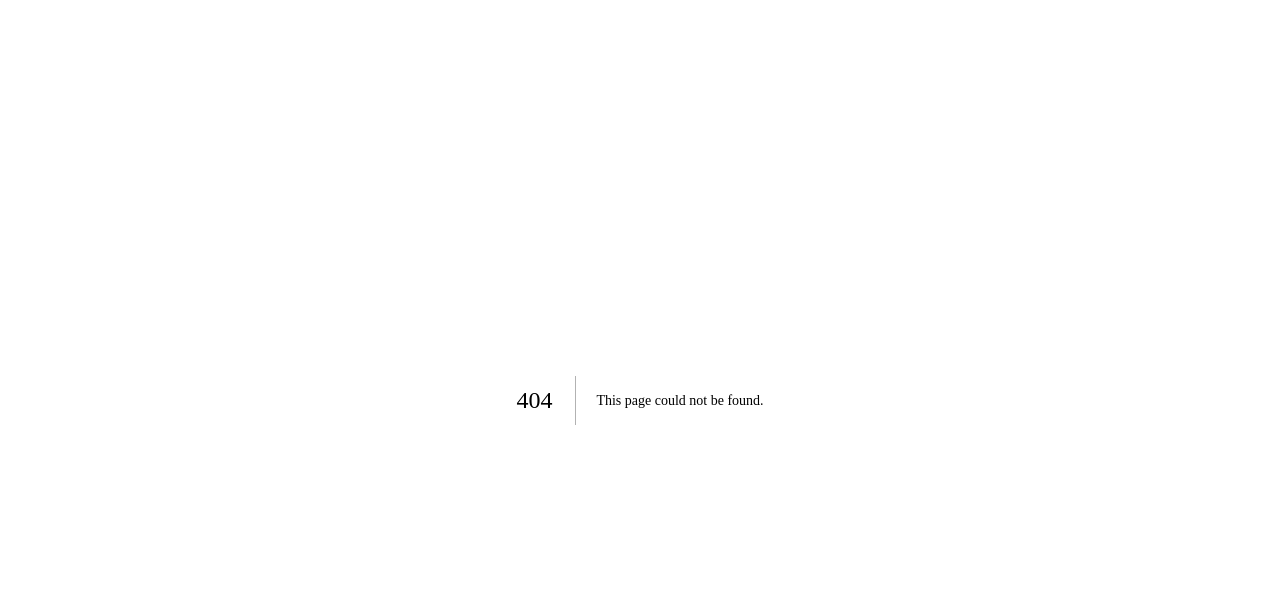
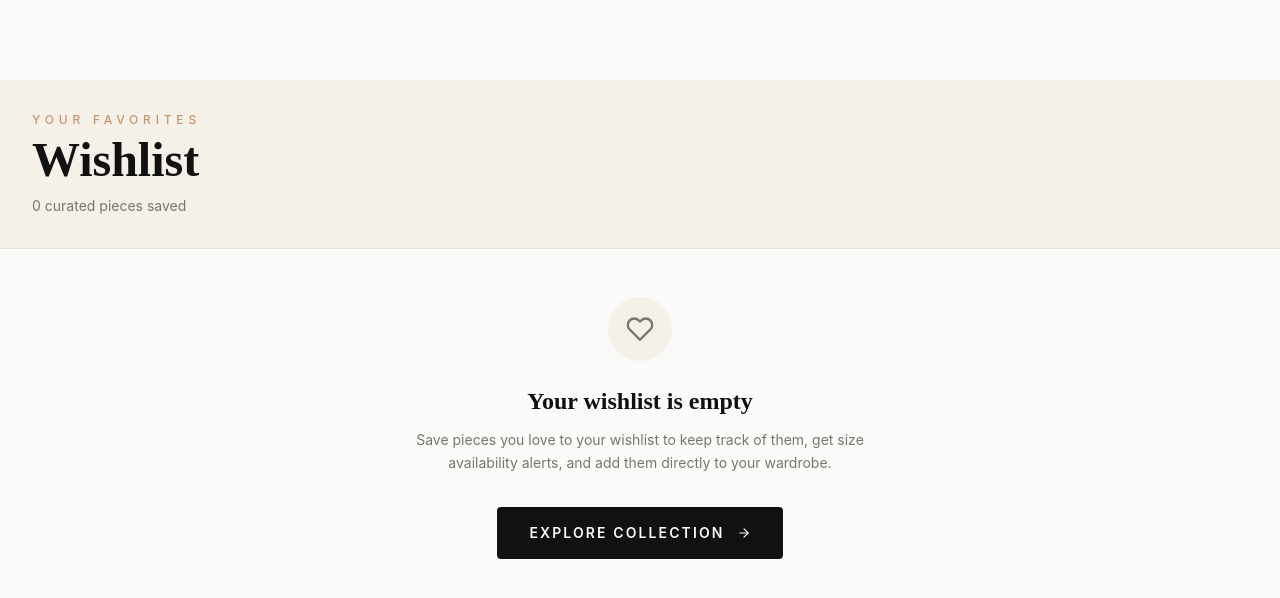
Before and after one commit to sadik117/e-commerce-fashion-store, a Next.js app: page /wishlist in a window 1280 px wide. Before the commit this address had no page. Shown: the top 598 px of the page. Built offline with nearby package versions, Linux system fonts and the light colour scheme.

Commit message:
done: wishlist page

```diff
--- /dev/null
+++ b/src/app/wishlist/page.tsx
@@ -0,0 +1,103 @@
+"use client";
+
+import { useEffect, useState } from "react";
+import Link from "next/link";
+import { motion, AnimatePresence } from "framer-motion";
+import { FiHeart, FiArrowRight, FiShoppingBag } from "react-icons/fi";
+import { useWishlistStore } from "@/lib/store";
+import ProductCard from "@/components/products/ProductCard";
+
+export default function WishlistPage() {
+  const { items: wishlistItems } = useWishlistStore();
+  const [mounted, setMounted] = useState(false);
+
+  useEffect(() => {
+    setMounted(true);
+  }, []);
+
+  if (!mounted) {
+    return (
+      <div className="min-h-screen pt-20 lg:pt-24 flex items-center justify-center bg-[var(--background)]">
+        <div className="animate-pulse space-y-4 text-center">
+          <div className="w-12 h-12 rounded-full bg-[var(--muted)] mx-auto" />
+          <div className="h-4 w-32 bg-[var(--muted)] rounded mx-auto" />
+        </div>
+      </div>
+    );
+  }
+
+  return (
+    <div className="page-transition min-h-screen pt-16 lg:pt-20 bg-[var(--background)]">
+      <div className="bg-[var(--secondary)] py-8 lg:py-8 border-b border-[var(--border)]">
+        <div className="max-w-7xl mx-auto px-4 sm:px-6 lg:px-8">
+          <motion.div
+            initial={{ opacity: 0, y: 20 }}
+            animate={{ opacity: 1, y: 0 }}
+            transition={{ duration: 0.6 }}
+          >
+            <p className="text-[var(--accent)] text-xs tracking-[0.4em] uppercase font-medium mb-2">
+              Your Favorites
+            </p>
+            <h1 className="font-serif text-4xl sm:text-5xl font-bold text-[var(--foreground)]">
+              Wishlist
+            </h1>
+            <p className="text-[var(--muted-foreground)] mt-3 text-sm">
+              {wishlistItems.length} {wishlistItems.length === 1 ? "curated piece" : "curated pieces"} saved
+            </p>
+          </motion.div>
+        </div>
+      </div>
+
+      <div className="max-w-7xl mx-auto px-4 sm:px-6 lg:px-8 py-12">
+        <AnimatePresence mode="popLayout">
+          {wishlistItems.length > 0 ? (
+            <motion.div
+              layout
+              initial={{ opacity: 0 }}
+              animate={{ opacity: 1 }}
+              exit={{ opacity: 0 }}
+              className="grid grid-cols-2 sm:grid-cols-3 lg:grid-cols-4 gap-4 sm:gap-6"
+            >
+              {wishlistItems.map((product, i) => (
+                <motion.div
+                  layout
+                  key={product.id}
+                  initial={{ opacity: 0, scale: 0.9 }}
+                  animate={{ opacity: 1, scale: 1 }}
+                  exit={{ opacity: 0, scale: 0.9 }}
+                  transition={{ duration: 0.3 }}
+                >
+                  <ProductCard product={product} index={i} />
+                </motion.div>
+              ))}
+            </motion.div>
+          ) : (
+            <motion.div
+              initial={{ opacity: 0, y: 20 }}
+              animate={{ opacity: 1, y: 0 }}
+              transition={{ duration: 0.5, delay: 0.1 }}
+              className="max-w-md mx-auto text-center "
+            >
+              <div className="w-16 h-16 bg-[var(--secondary)] rounded-full flex items-center justify-center mx-auto mb-6 text-[var(--muted-foreground)]">
+                <FiHeart size={28} />
+              </div>
+              <h2 className="font-serif text-2xl font-bold text-[var(--foreground)] mb-3">
+                Your wishlist is empty
+              </h2>
+              <p className="text-[var(--muted-foreground)] text-sm mb-8 leading-relaxed">
+                Save pieces you love to your wishlist to keep track of them, get size availability alerts, and add them directly to your wardrobe.
+              </p>
+              <Link
+                href="/products"
+                className="group inline-flex items-center gap-3 bg-[var(--foreground)] hover:bg-[var(--accent)] text-[var(--background)] px-8 py-4 text-sm font-semibold tracking-[0.15em] uppercase transition-all duration-300 rounded-sm hover:gap-5"
+              >
+                Explore Collection
+                <FiArrowRight className="transition-transform group-hover:translate-x-1" />
+              </Link>
+            </motion.div>
+          )}
+        </AnimatePresence>
+      </div>
+    </div>
+  );
+}
```
